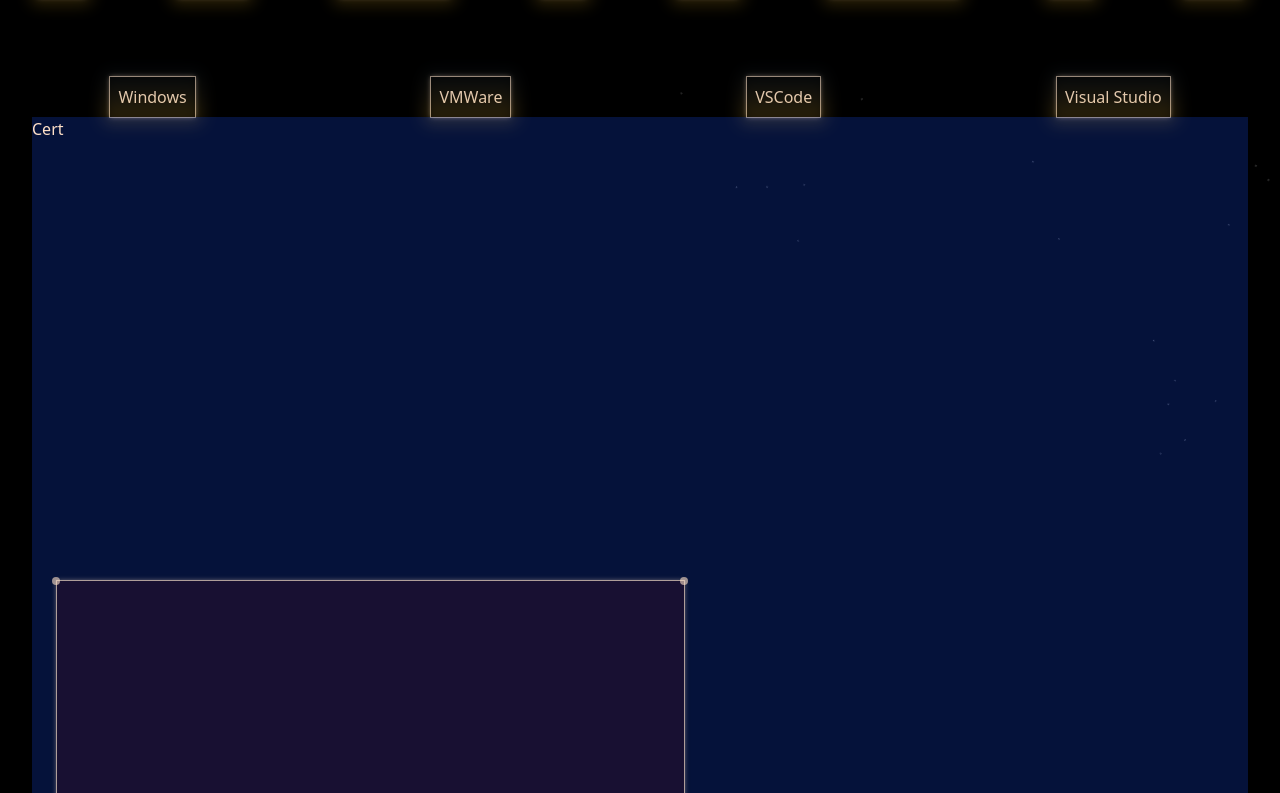
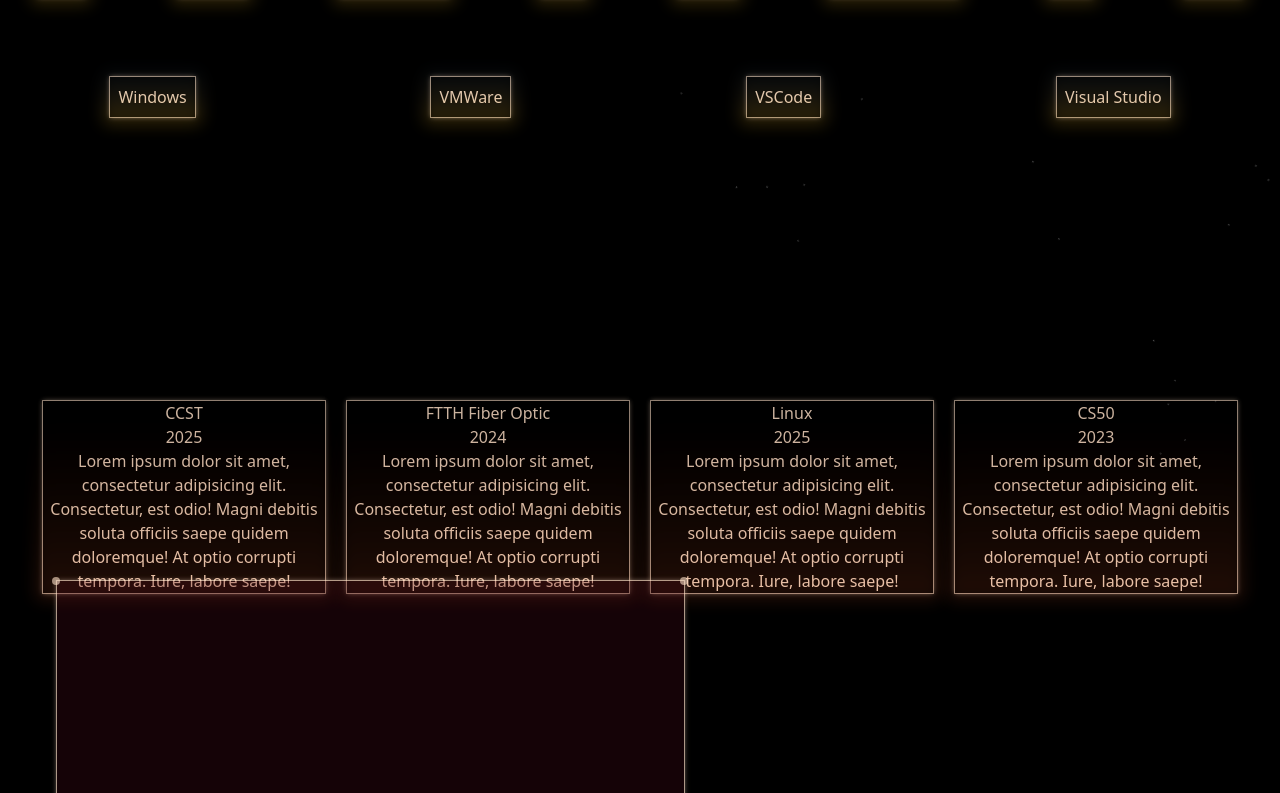
Before and after one commit to TheMythicalOX/Portfolio, a React (Vite) app in the folder Portfolio/: page / in a window 1280 px wide. Shown: the part 987-1780 px from the top of the page. Built offline with nearby package versions, Linux system fonts and the light colour scheme.

Commit message:
certs ok

```diff
--- a/Portfolio/src/Components/Skills/Cert.tsx
+++ b/Portfolio/src/Components/Skills/Cert.tsx
@@ -1,6 +1,60 @@
 import React from "react";
 
+const certCard = `w-[22vw] m-auto relative flex flex-wrap constellationBox `;
+const certName = `w-full m-auto text-center`;
+const certImg = `m-auto`;
+const certDate = `w-full m-auto text-center`;
+const certDesc = `w-full m-auto text-center`;
+const certBlur = `absolute m-auto -inset-2 rounded-lg bg-gradient-to-b from-black to-sec opacity-[20%] blur`;
+
 const Cert = () => {
-  return <div className="h-full w-full bg-blue-700/25 flex z-50"> Cert</div>;
+  return (
+    <div className="h-full w-full flex z-50">
+      <div className={certCard}>
+        <h2 className={certName}>CCST</h2>
+        <img className={certImg} src="" alt="" />
+        <h3 className={certDate}>2025</h3>
+        <p className={certDesc}>
+          Lorem ipsum dolor sit amet, consectetur adipisicing elit. Consectetur,
+          est odio! Magni debitis soluta officiis saepe quidem doloremque! At
+          optio corrupti tempora. Iure, labore saepe!
+        </p>
+        <div className={certBlur} />
+      </div>
+      <div className={certCard}>
+        <h2 className={certName}>FTTH Fiber Optic</h2>
+        <img className={certImg} src="" alt="" />
+        <h3 className={certDate}>2024</h3>
+        <p className={certDesc}>
+          Lorem ipsum dolor sit amet, consectetur adipisicing elit. Consectetur,
+          est odio! Magni debitis soluta officiis saepe quidem doloremque! At
+          optio corrupti tempora. Iure, labore saepe!
+        </p>
+        <div className={certBlur} />
+      </div>
+      <div className={certCard}>
+        <h2 className={certName}>Linux</h2>
+        <img className={certImg} src="" alt="" />
+        <h3 className={certDate}>2025</h3>
+        <p className={certDesc}>
+          Lorem ipsum dolor sit amet, consectetur adipisicing elit. Consectetur,
+          est odio! Magni debitis soluta officiis saepe quidem doloremque! At
+          optio corrupti tempora. Iure, labore saepe!
+        </p>
+        <div className={certBlur} />
+      </div>
+      <div className={certCard}>
+        <h2 className={certName}>CS50</h2>
+        <img className={certImg} src="" alt="" />
+        <h3 className={certDate}>2023</h3>
+        <p className={certDesc}>
+          Lorem ipsum dolor sit amet, consectetur adipisicing elit. Consectetur,
+          est odio! Magni debitis soluta officiis saepe quidem doloremque! At
+          optio corrupti tempora. Iure, labore saepe!
+        </p>
+        <div className={certBlur} />
+      </div>
+    </div>
+  );
 };
 export default Cert;
--- a/Portfolio/src/Components/Skills/Tech.tsx
+++ b/Portfolio/src/Components/Skills/Tech.tsx
@@ -1,6 +1,4 @@
 import React from "react";
-import ConstellationBox from "../Parts/ConstellationBox";
-
 const Tech = () => {
   const techs = [
     { name: "React", link: `` },
```
